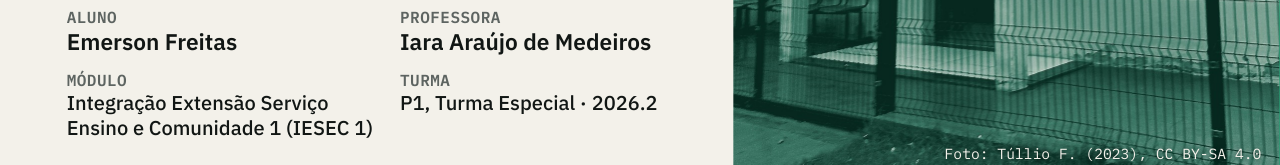
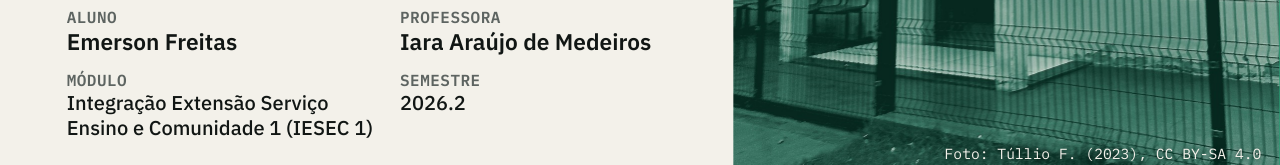
Before and after one commit to Mersinn/seminario-teleconsulta-aps, a plain HTML site: page index.html in a window 1280 px wide. Shown: the part 580-745 px from the top of the page. Drawn offline with Linux system fonts and the light colour scheme.

Commit message:
Capa: semestre no lugar da turma
Co-Authored-By: Claude Opus 5.5 <noreply@anthropic.com>

```diff
--- a/index.html
+++ b/index.html
@@ -95,7 +95,7 @@ body.print #ui,body.print #hud,body.print #notes,body.print #help,body.print .no
     <div><div class="lb" style="font-size:24px;color:var(--muted)">Aluno</div><div style="font:600 34px/1.25 'Sch'" contenteditable="true" spellcheck="false">Emerson Freitas</div></div>
     <div><div class="lb" style="font-size:24px;color:var(--muted)">Professora</div><div style="font:600 34px/1.25 'Sch'">Iara Araújo de Medeiros</div></div>
     <div><div class="lb" style="font-size:24px;color:var(--muted)">Módulo</div><div style="font:500 30px/1.25 'Sch'">Integração Extensão Serviço Ensino e Comunidade 1 (IESEC 1)</div></div>
-    <div><div class="lb" style="font-size:24px;color:var(--muted)">Turma</div><div style="font:500 30px/1.25 'Sch'">P1, Turma Especial · 2026.2</div></div>
+    <div><div class="lb" style="font-size:24px;color:var(--muted)">Semestre</div><div style="font:500 30px/1.25 'Sch'">2026.2</div></div>
   </div>
   <aside class="notes">
     <p>Apresentação pessoal. Tema: teleconsulta e prontuário eletrônico na Atenção Básica.</p>
```
